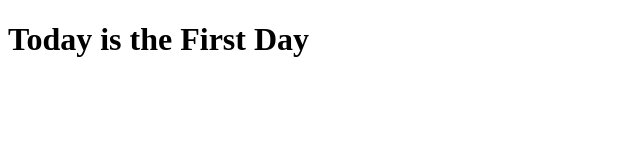
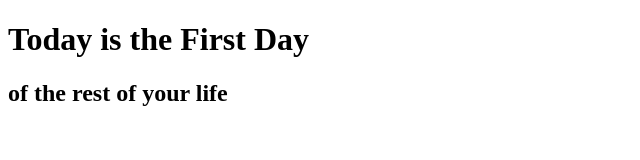
Before and after one commit to tostrander/demo, a plain HTML site: page index.html in a window 1280 px wide. Shown: the whole page, without its empty margins (0-640 px from the left). Drawn offline with Linux system fonts and the light colour scheme.

Commit message:
h2 added

```diff
--- a/index.html
+++ b/index.html
@@ -6,5 +6,7 @@
 </head>
 <body>
     <h1>Today is the First Day</h1>
+    <h2>of the rest of your life</h2>
+
 </body>
 </html>
```
